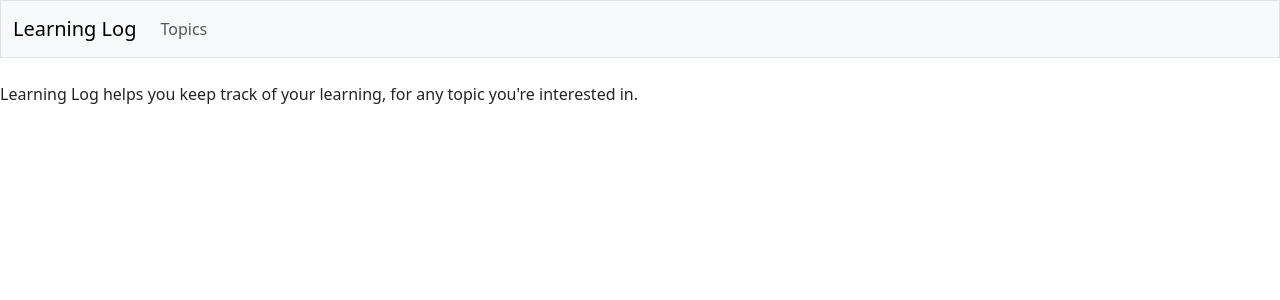
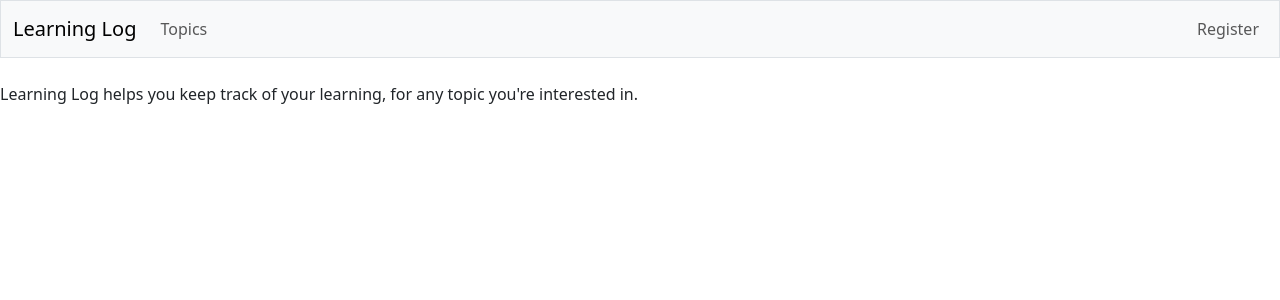
Before and after one commit to RunnerOnFoot/learning_log, a Django app: page / in a window 1280 px wide. Shown: the top 300 px of the page. Run offline with Django 4.2, Linux system fonts and the light colour scheme; parts of the project's set-up code (start-up, migrations or seed data) failed here and were passed over; some libraries are stand-ins or nearby versions.

Commit message:
Adding User Account Links

```diff
--- a/learning_logs/templates/learning_logs/base.html
+++ b/learning_logs/templates/learning_logs/base.html
@@ -21,11 +21,25 @@
               <a class="nav-link" href="{% url 'learning_logs:topics' %}">Topics</a>
             </li>
           </ul> <!-- End of links on left side of navbar -->
+
+          <!-- Account-related links -->
+          <ul class="navbar-nav ms-auto mb-2 mb-md-0">
+            {% if user.is_authenticated %}
+              <li class="nav-item">
+                <span class="navbar-text me-2">Hello, {{ user.username }}.</span>
+              </li>
+            {% else %}
+              <li class="nav-item">
+                <a class="nav-link" href="{% url 'accounts:register' %}">Register</a>
+              </li>
+            {% endif %}
+          </ul> <!-- End of Account-related links -->
         </div> <!-- Closes collapsible parts of navbar -->
       </div> <!-- Closes navbar's container -->
     </nav> <!-- End of navbar -->
 
     {% block content %}
+
     {% endblock %}
   </body>
 </html>
```
